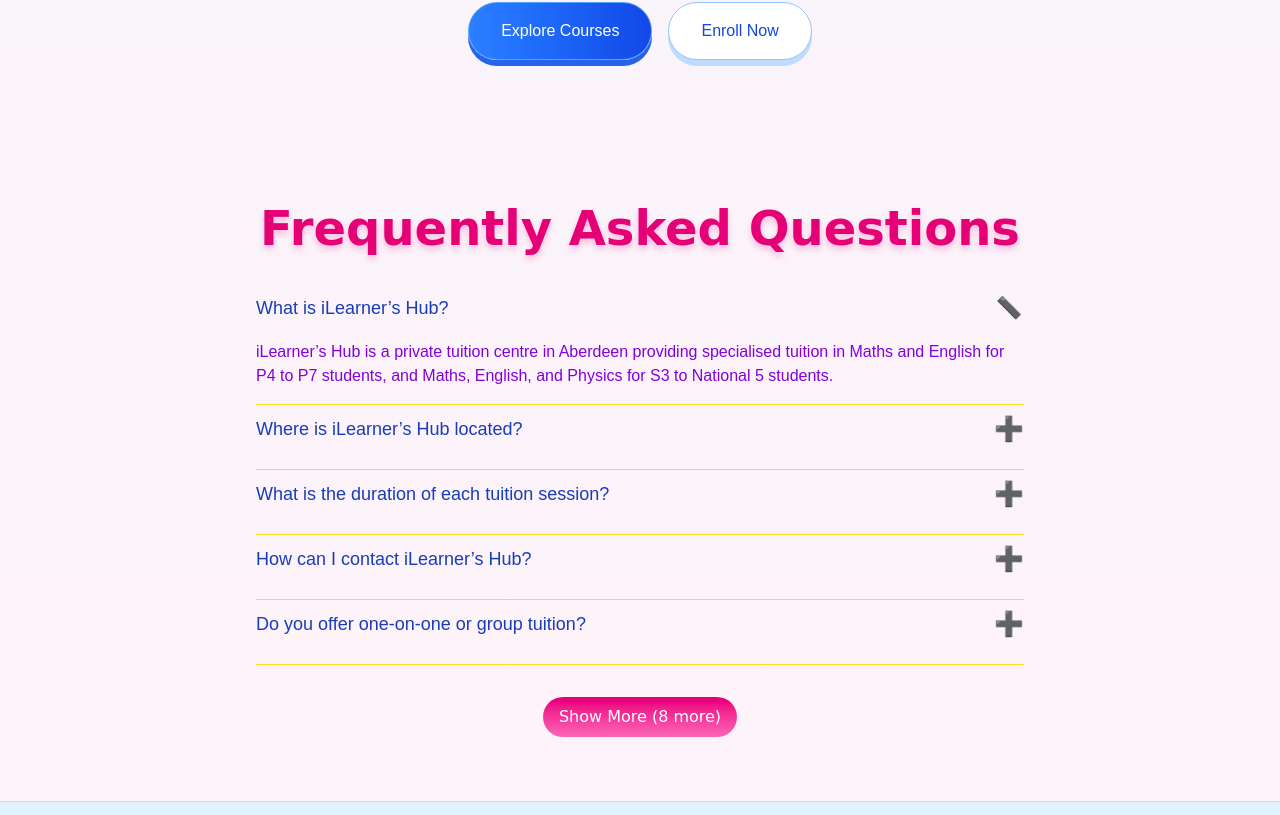
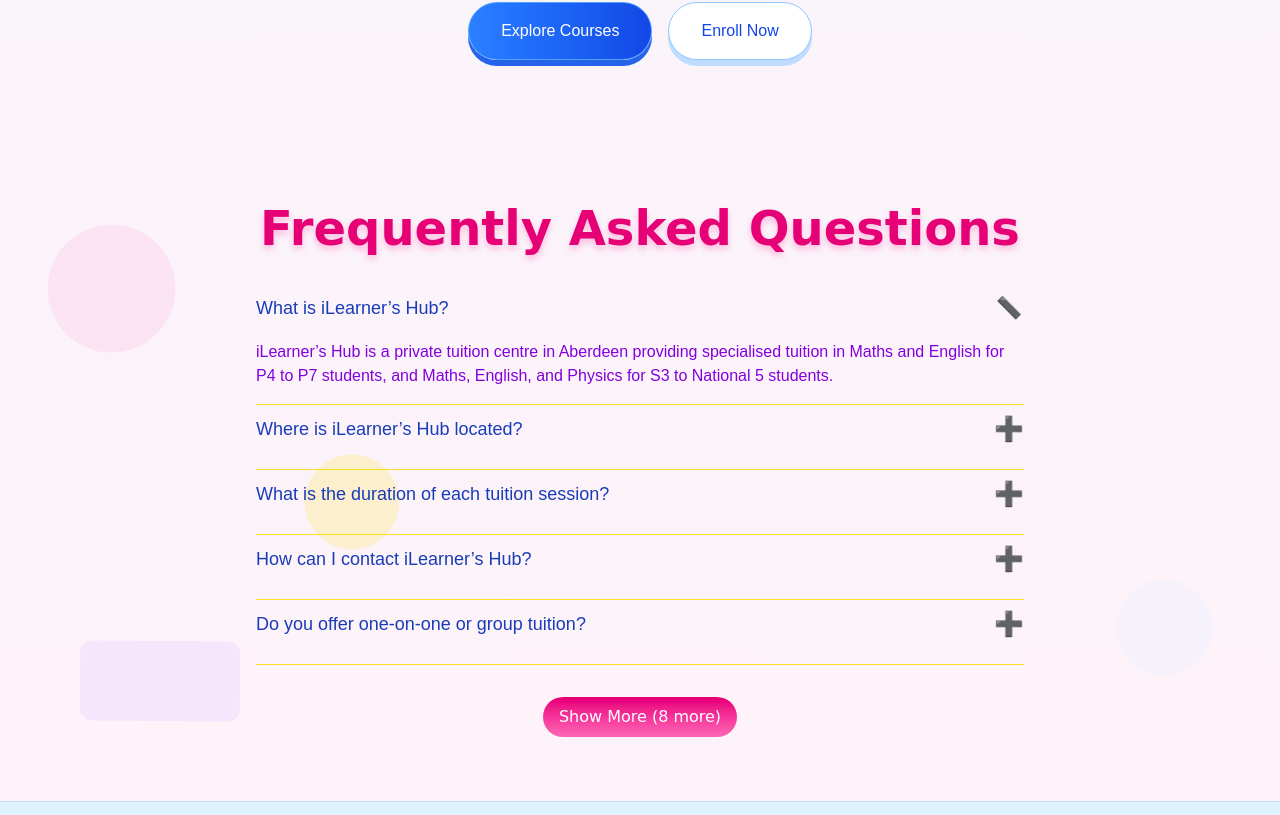
Before and after one commit to MoyasiGinko/iLearners-Hub, a Next.js app: page / in a window 1280 px wide. Shown: the part 5585-6400 px from the top of the page. Built offline with nearby package versions, Linux system fonts and the light colour scheme.

Commit message:
Update FAQ-Section.tsx

```diff
--- a/components/main/faq/FAQ-Section.tsx
+++ b/components/main/faq/FAQ-Section.tsx
@@ -26,8 +26,63 @@
   const showSeeMoreButton = faqItems.length > initialItemsToShow;
 
   return (
-    <div id="faq" className="w-full bg-transparent px-4 py-16">
-      <div className="mx-auto max-w-3xl">
+    <div
+      id="faq"
+      className="w-full bg-transparent px-4 py-16 relative overflow-hidden"
+    >
+      {/* Animated background elements */}
+      <motion.div
+        className="absolute top-20 left-10 w-32 h-32 rounded-full bg-pink-300 opacity-20"
+        animate={{
+          x: [0, 50, 0],
+          y: [0, 30, 0],
+        }}
+        transition={{
+          duration: 8,
+          repeat: Infinity,
+          ease: "easeInOut",
+        }}
+      />
+
+      <motion.div
+        className="absolute bottom-40 right-10 w-24 h-24 rounded-full bg-blue-100 opacity-20"
+        animate={{
+          x: [0, -40, 0],
+          y: [0, 50, 0],
+        }}
+        transition={{
+          duration: 10,
+          repeat: Infinity,
+          ease: "easeInOut",
+        }}
+      />
+
+      <motion.div
+        className="absolute top-1/2 left-1/4 w-16 h-16 rounded-full bg-yellow-300 opacity-20"
+        animate={{
+          scale: [1, 1.5, 1],
+          rotate: [0, 180, 0],
+        }}
+        transition={{
+          duration: 12,
+          repeat: Infinity,
+          ease: "easeInOut",
+        }}
+      />
+
+      <motion.div
+        className="absolute bottom-20 left-20 w-40 h-20 bg-purple-300 opacity-20 rounded-xl"
+        animate={{
+          rotate: [0, 10, 0, -10, 0],
+        }}
+        transition={{
+          duration: 15,
+          repeat: Infinity,
+          ease: "easeInOut",
+        }}
+      />
+
+      <div className="mx-auto max-w-3xl relative z-10">
         <motion.h2
           initial={{ opacity: 0, y: 20 }}
           whileInView={{ opacity: 1, y: 0 }}
@@ -93,7 +148,7 @@
 
       {showSeeMoreButton && (
         <motion.div
-          className="mt-8 text-center"
+          className="mt-8 text-center relative z-10"
           initial={{ opacity: 0 }}
           animate={{ opacity: 1 }}
           transition={{ delay: 0.5 }}
```
